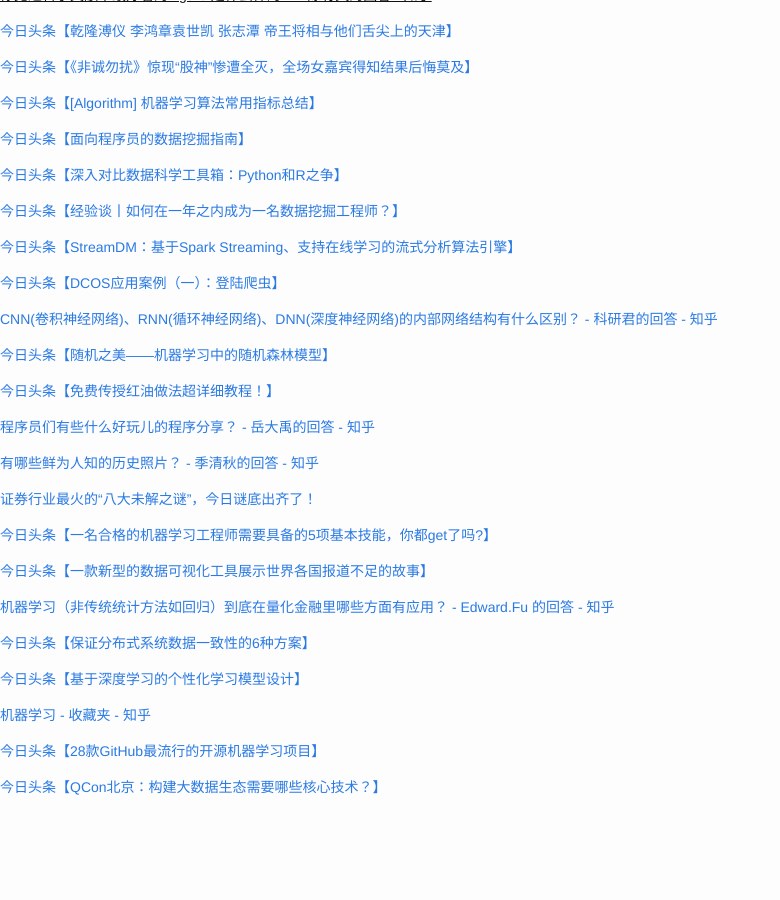
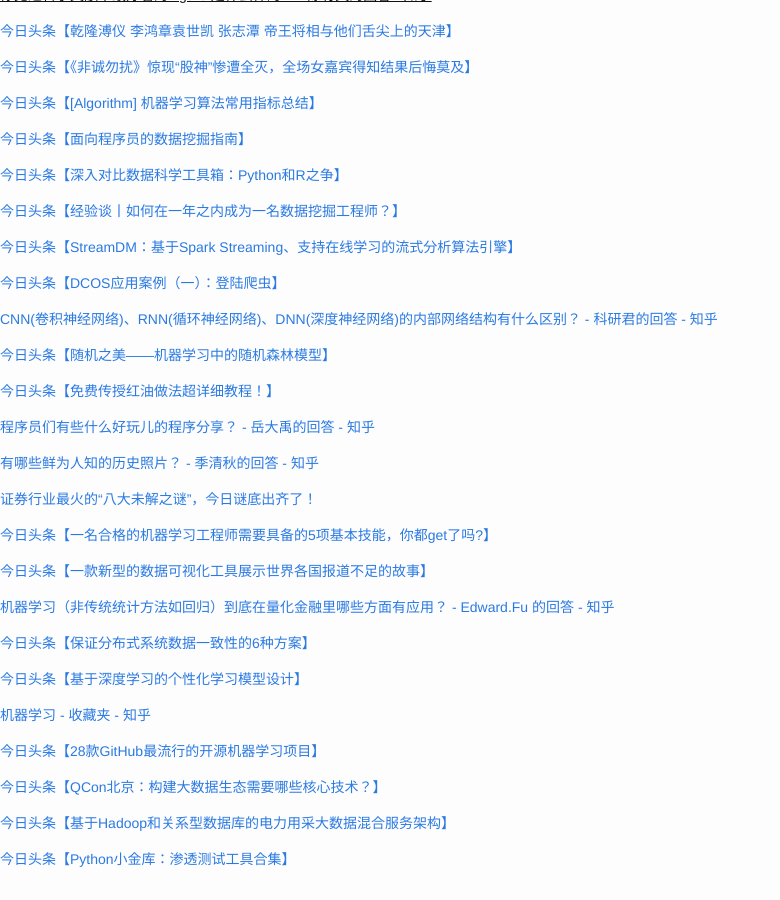
Before and after one commit to cnwarden/cnwarden.github.io, a Jekyll site: the page built from fav/index.md, in a window 1280 px wide and 900 px high, scrolled down 9678 px. Shown: the whole window, without its empty margins (0-780 px from the left). Built offline with Jekyll 4.4.1, drawn with Linux system fonts in a browser that asks for light colours; emoji names are drawn with the system emoji font; before the commit the page ends 10506 px from its top, so only the background shows below that.

Commit message:
auto commit

```diff
--- a/fav/index.md
+++ b/fav/index.md
@@ -580,3 +580,7 @@ title:  fav
 [今日头条【28款GitHub最流行的开源机器学习项目】](http://toutiao.com/group/6275148362224877825/?iid=4098001378&app=news_article&tt_from=android_share&utm_source=email&utm_medium=toutiao_android&utm_campaign=client_share)
 
 [今日头条【QCon北京：构建大数据生态需要哪些核心技术？】](http://toutiao.com/group/6276670777458852097/?iid=4138920489&app=news_article&tt_from=android_share&utm_source=email&utm_medium=toutiao_android&utm_campaign=client_share)
+
+[今日头条【基于Hadoop和关系型数据库的电力用采大数据混合服务架构】](http://toutiao.com/group/6277045312663601409/?iid=4138920489&app=news_article&tt_from=android_share&utm_source=email&utm_medium=toutiao_android&utm_campaign=client_share)
+
+[今日头条【Python小金库：渗透测试工具合集】](http://toutiao.com/group/6244672213783789825/?iid=4138920489&app=news_article&tt_from=android_share&utm_source=email&utm_medium=toutiao_android&utm_campaign=client_share)
```
